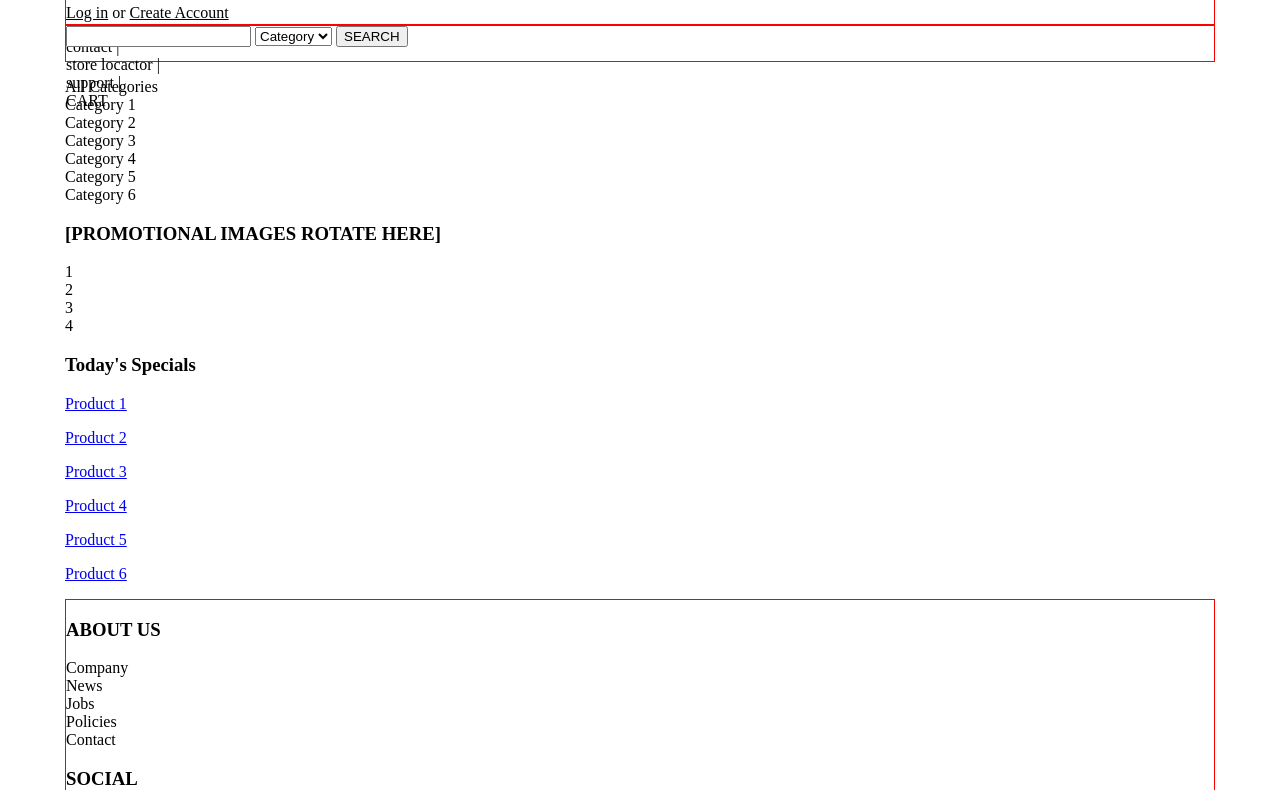
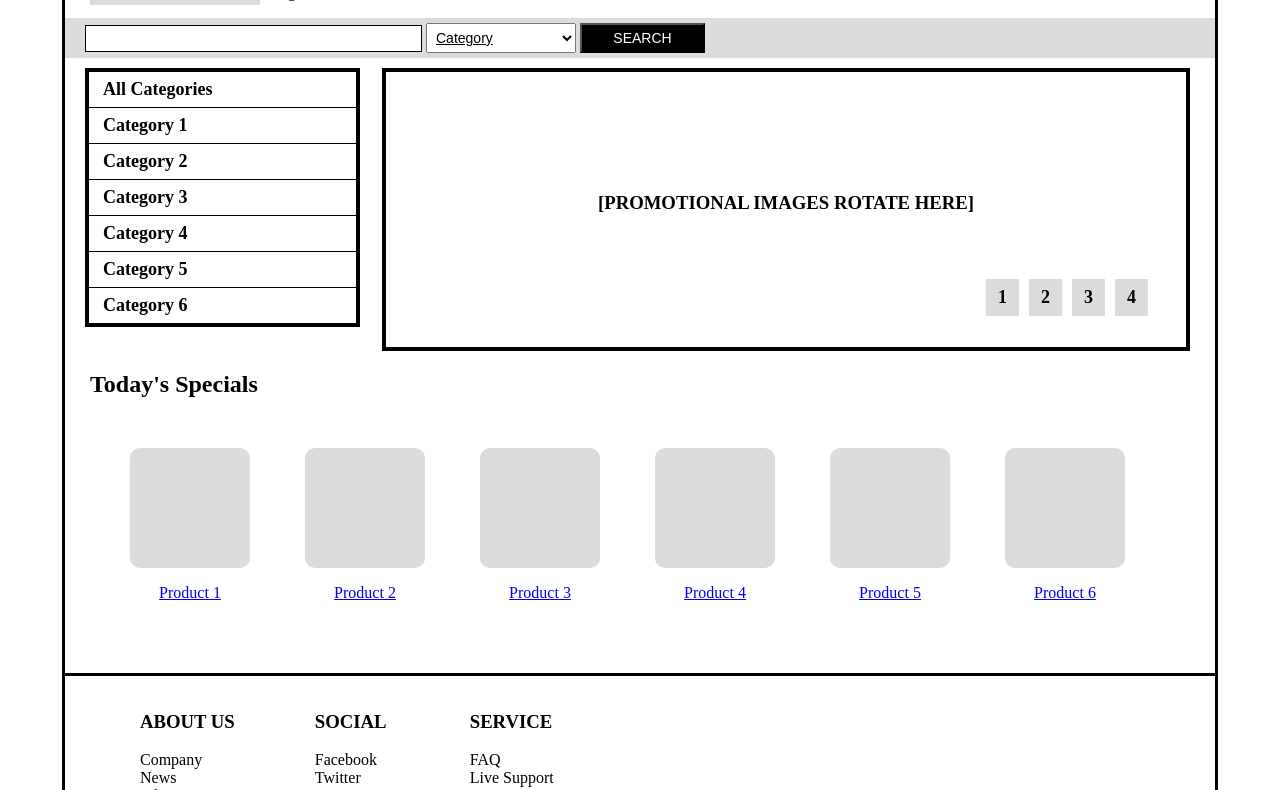
Before and after one commit to siestageek/semiprojectv1, a plain HTML site: page layout2.html in a window 1280 px wide. Shown: the part 85-875 px from the top of the page. Drawn offline with Linux system fonts and the light colour scheme.

Commit message:
레이아웃실습2 최종

```diff
--- a/layout2.html
+++ b/layout2.html
@@ -4,13 +4,73 @@
         <meta charset="UTF-8">
         <title>shopping</title>
         <style>
+            body { margin: 0; padding: 0 }
             ul { list-style: none; padding: 0 } /*css reset*/
 
-            #wrap { width: 1150px; margin: 0 auto; }
+            #wrap { width: 1150px; margin: 0 auto;
+                border: 3px solid black;}
+            header, main, footer, nav {
+                /*border: 1px solid red;*/ }
 
-            header, main, footer, nav { border: 1px solid red; }
+            /*header 스타일*/
             header { height: 100px; }
-            nav { height: 35px; }
+            header h1 { background: #dcdcdc;
+                padding: 20px 50px; margin: 10px 10px 10px 25px;
+                width: 70px; float: left; }
+            header p { float: left; margin-top: 65px; }
+            header ul { float: right; margin-right: 30px; }
+            header li { float: left; padding: 5px; }
+
+            /*nav 스타일*/
+            nav { height: 35px; clear: both;
+                  padding-left: 20px; padding-top: 5px;
+                  background: #dcdcdc; }
+            nav input { border: 1px solid black;
+                padding: 5px; width: 325px; }
+            nav select { padding: 5px; width: 150px;
+                text-decoration:underline; font-size: 14px; }
+            nav button { padding: 5px; width: 125px;
+                background: black; color: white;
+                font-size: 14px; }
+
+            /*main-aside*/
+            aside { /*border:1px solid red;*/ width:305px;
+                    float:left; }
+            aside ul { margin: 10px 10px 20px 20px;
+                border: 4px solid black; }
+            aside li { border-bottom: 1px solid black;
+                padding: 7px 14px; font-weight: bold;
+                font-size: 18px }
+            aside li:last-child { border: none; }
+
+            /*main-banner*/
+            #banner { border:4px solid black; width: 800px;
+                    float: right; height: 275px;
+                    margin: 10px 25px 20px 0; }
+            #banner h3 { margin-top: 120px;
+                text-align: center; }
+            #banner ul { margin-top: 65px; margin-left: 600px; }
+            #banner li { float: left; padding: 8px 12px;
+                background: #dcdcdc; margin-right: 10px;
+                font-weight: bold; font-size: 18px }
+
+            /*main-prodlist*/
+            section:nth-child(2) { clear: both; }
+            #prodlist h2 { margin-left: 25px; }
+            #prodlist ul { height: 150px;
+                    margin: 50px 0 75px 65px; }
+            #prodlist li { float: left; margin-right: 55px; }
+            #prodlist div { width:120px; height: 120px;
+                background: #dcdcdc; border-radius: 10px }
+            #prodlist p { text-align: center; }
+
+
+            /*footer 스타일*/
+            footer { clear: both; border-top:3px solid black;
+                     height: 220px }
+            footer ul { float: left; margin-right: 80px }
+            footer ul:first-child { margin-left: 75px }
+
         </style>
     </head>
     <body>
@@ -61,7 +121,7 @@
 
                 <section>
                     <div id="prodlist">
-                        <h3>Today's Specials</h3>
+                        <h2>Today's Specials</h2>
                         <ul>
                             <li>
                                 <div></div>
```
